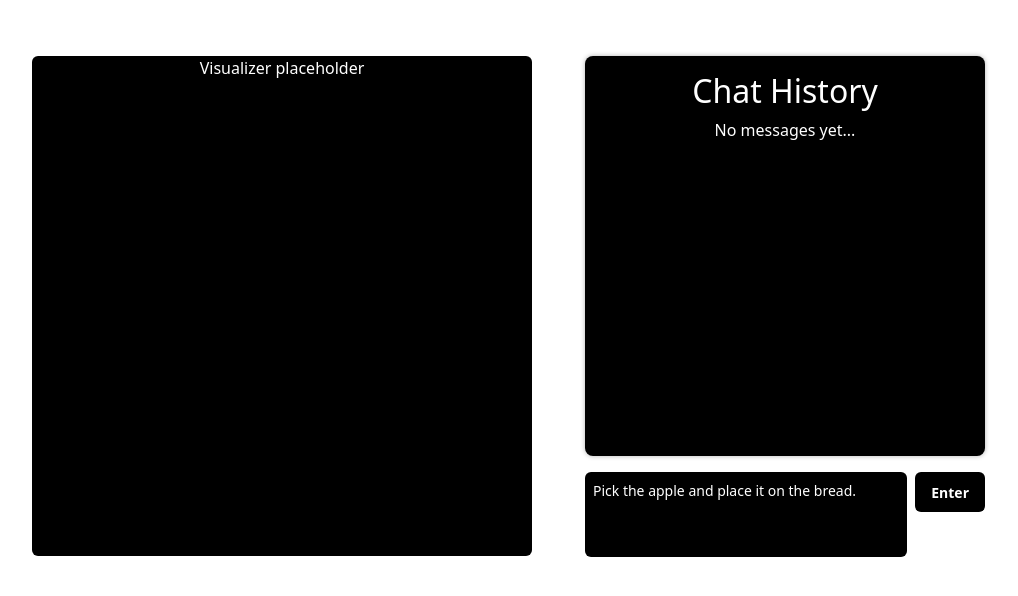
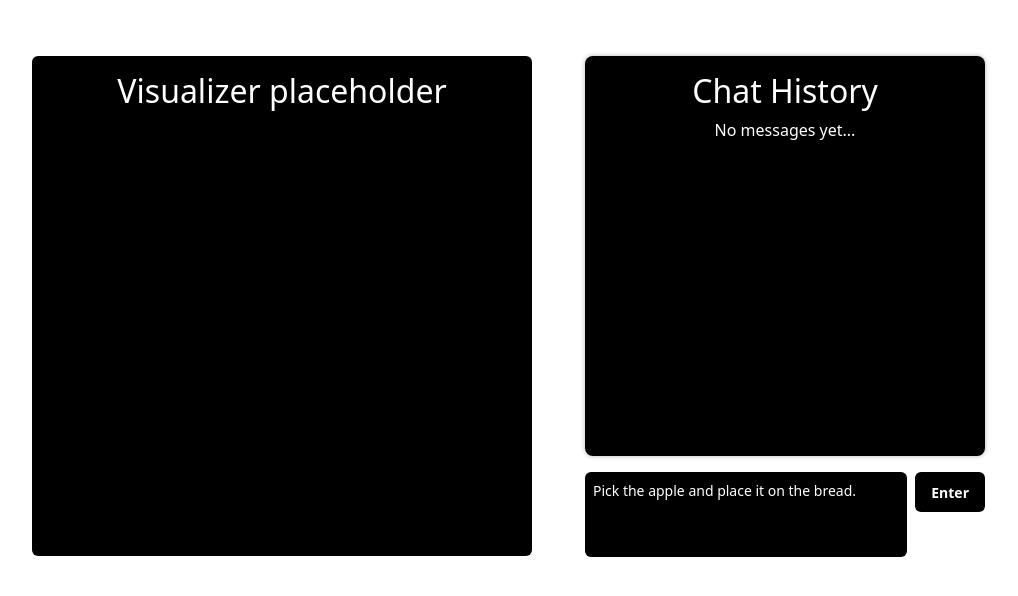
Before and after one commit to CS571-SU25/p13, a React app: page /#/ in a window 1280 px wide. Shown: the top 596 px of the page, without its empty margins (146-1164 px from the left). Built offline with nearby package versions, Linux system fonts and the light colour scheme; the HTML template or start-up script is replaced by a standard one.

Commit message:
Changed placeholder text.

```diff
--- a/src/components/Visualizer.jsx
+++ b/src/components/Visualizer.jsx
@@ -2,10 +2,10 @@ import React from 'react';
 
 const Visualizer = () => {
   return (
-    <div style={{ height: '500px', width: '500px'}} /* TODO: remove style when implemented */
+    <div style={{ height: '500px', width: '500px', padding: '1rem'}} /* TODO: remove style when implemented */
         className="bg-black w-full h-full rounded shadow-md" /* TODO: change w-[full] and h-[full] when implemented */>
       {/* TODO: placeholder for future ROS3D visualization */}
-      <p className="text-white text-center pt-6">Visualizer placeholder</p>
+      <h2 className="text-white text-center pt-6">Visualizer placeholder</h2>
     </div>
   );
 };
```
